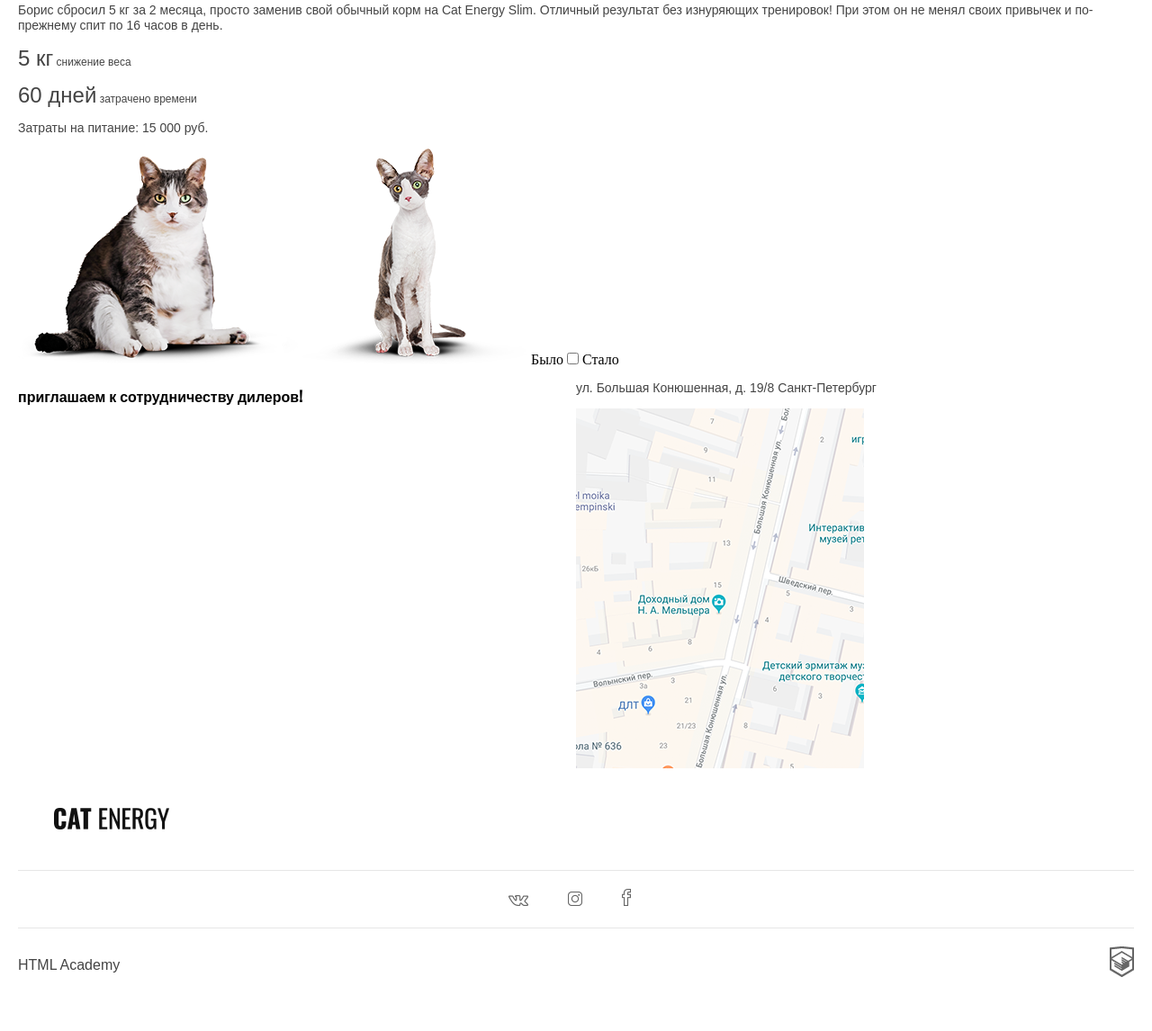
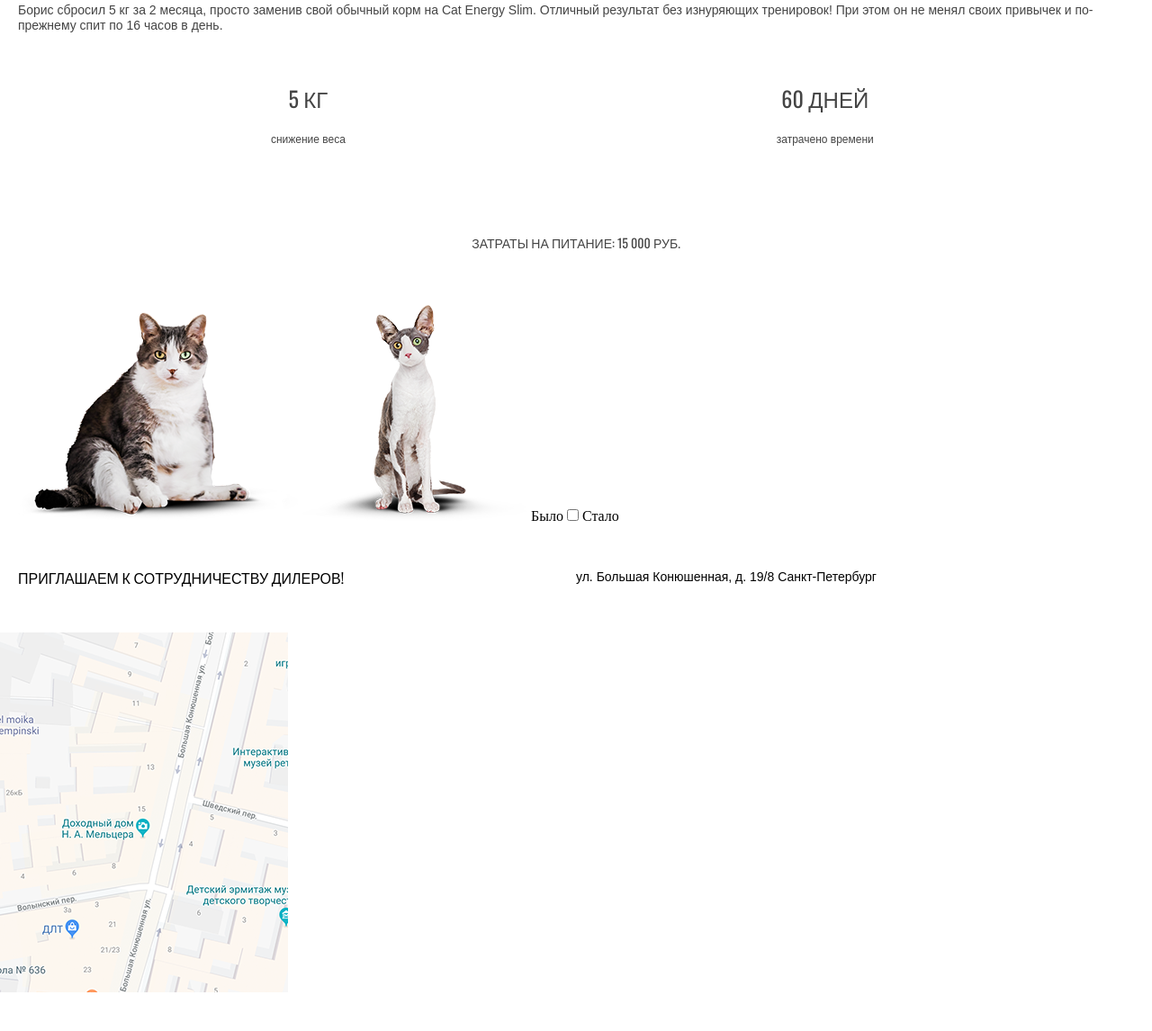
Before and after one commit to akaomy/127007-cat-energy-19, a website: page source/index.html in a window 1280 px wide. Shown: the part 1654-2800 px from the top of the page at 90% size. Before the commit the page ends 2772 px from the top, so only its background shows below. Drawn offline with nearby package versions, Linux system fonts and the light colour scheme; files that its build step writes are made by us from their sources.

Commit message:
fix paddings, margins and fonts for index.html

```diff
--- a/source/index.html
+++ b/source/index.html
@@ -102,14 +102,16 @@
                     Борис сбросил 5 кг за 2 месяца, просто заменив свой обычный корм на Cat Energy Slim. Отличный результат
                     без изнуряющих тренировок! При этом он не менял своих привычек и по-прежнему спит по 16 часов в день.
                 </p>
-                <p class="beforeafter__emphasys-wrapper">
-                    <span class="beforeafter__emphasys">5 кг</span>
-                    снижение веса
-                </p>
-                <p class="beforeafter__emphasys-wrapper">
-                    <span class="beforeafter__emphasys">60 дней</span>
-                    затрачено  времени
-                </p>
+                <div class="beforeafter__stats-main-wrapper">
+                    <div class="beforeafter__weight-wrapper">
+                        <p class="beforeafter__stat">5 кг</p>
+                        <p class="beforeafter__stat-description">снижение веса</p>
+                    </div>
+                    <div class="beforeafter__days-wrapper">
+                        <p class="beforeafter__stat">60 дней</p>
+                        <p class="beforeafter__stat-description">затрачено  времени</p>
+                    </div>
+                </div>
                 <p class="beforeafter__meal-cost">Затраты на питание: 15 000 руб.</p>
                 <img class="beforeafter__before-img" src="img/before-mobile.png" alt="before cat">
                 <img class="beforeafter__after-img" src="img/after-mobile.png" alt="after cat">
@@ -122,8 +124,8 @@
             </section>
             <section class="contacts">
                 <div class="contacts__info-wrapper">
-                    <h4 class="contacts__header">приглашаем  к сотрудничеству  дилеров!</h4>
-                    <p class="contacts__address">ул. Большая Конюшенная, д. 19/8 Санкт-Петербург</p>
+                    <div class="contacts__header">приглашаем  к сотрудничеству  дилеров!</div>
+                    <div class="contacts__address">ул. Большая Конюшенная, д. 19/8 Санкт-Петербург</div>
                 </div>
                 <img class="contacts__map" src="./img/map.png" alt="map">
             </section>
--- a/source/less/components/advantage.less
+++ b/source/less/components/advantage.less
@@ -5,11 +5,13 @@
 }
 
 .advantage__title {
+    font-family: @Oswald;
     font-size: @headersize;
+    font-weight: @regular;
 }
 
 .advantage__description {
-    font-size: @paragraphsize;
+    font-size: @paragraph;
 }
 
 .advantage__icon-wrapper {
--- a/source/less/components/beforeafter.less
+++ b/source/less/components/beforeafter.less
@@ -6,24 +6,51 @@
 
 .beforeafter__header {
     font-size: @headersize;
+    font-family: @Oswald;
+    font-weight: @regular;
 }
 
 .beforeafter__description {
-    font-size: @paragraphsize;
-}
-
-.beforeafter__emphasys-wrapper {
-    font-size: @fontsizesmall;
-}
-
-.beforeafter__emphasys {
-    font-size: @fontsizecardstitle;
+    font-size: @paragraph;
 }
 
 .beforeafter__meal-cost {
-    font-size: @paragraphsize;
+    font-size: @paragraph;
 }
 
 .beforeafter__compare-text {
     font-size: @fontsizelinks;
 }
+
+.beforeafter__stats-main-wrapper {
+    padding-top: 20px;
+}
+
+.beforeafter__weight-wrapper,
+.beforeafter__days-wrapper {
+    width: 40%;
+    display: inline-block;
+    margin: 0 0 6% 6%;
+}
+
+.beforeafter__stat {
+    font-family: @Oswald;
+    font-size: @title;
+    font-weight: @regular;
+    text-align: center;
+    text-transform: uppercase;
+}
+
+.beforeafter__stat-description {
+    font-family: @Arial;
+    font-size: @small;
+    text-align: center;
+}
+
+.beforeafter__meal-cost {
+    font-family: @Oswald;
+    font-size: @paragraph;
+    text-transform: uppercase;
+    text-align: center;
+    margin-bottom: 60px;
+}
--- a/source/less/components/cards-section.less
+++ b/source/less/components/cards-section.less
@@ -7,15 +7,17 @@
 .card {
     background-color: @grey;
     padding: 22px;
-
 }
 
 .card__title {
-    font-size: @fontsizecardstitle;
+    font-family: @Oswald;
+    font-size: @title;
+    text-transform: uppercase;
+    font-weight: @regular;
 }
 
 .card__description {
-    font-size: @paragraphsize;
+    font-size: @paragraph;
 }
 
 .card__learn-more {
--- a/source/less/components/contacts.less
+++ b/source/less/components/contacts.less
@@ -1,7 +1,8 @@
 @import "../variables.less";
 
 .contacts__info-wrapper {
-    margin: 0 @margincommon;
+    margin: 50px @margincommon;
+    padding-bottom: 20px;
 }
 
 .contacts__map {
@@ -11,13 +12,14 @@
 .contacts__header {
     font-family: @Oswald;
     font-size: @fontsizelinks;
-    font-style: uppercase;
+    text-transform: uppercase;
     width: 50%;
     float: left;
 }
 
 .contacts__address {
-    font-size: @paragraphsize;
+    font-family: @Arial;
+    font-size: @paragraph;
     width: 50%;
     float: right;
 }
--- a/source/less/components/form__wrapper.less
+++ b/source/less/components/form__wrapper.less
@@ -8,14 +8,14 @@
 .form__text-header {
     font-family: @Oswald;
     font-size: @headersize;
-    font-weight: @weighregular;
+    font-weight: @regular;
     margin: 0 @margincommon;
 }
 
 .form__slogan {
     font-family: @Oswald;
-    font-size: @paragraphsize;
-    font-weight: @weighregular;
+    font-size: @paragraph;
+    font-weight: @regular;
     text-transform: uppercase;
     display: inline-block;
     padding-top: 40px;
@@ -33,6 +33,6 @@
 
 .form__legend-info {
     font-family: @Arial;
-    font-size: @paragraphsize;
+    font-size: @paragraph;
     text-align: center;
 }
--- a/source/less/components/hero-section.less
+++ b/source/less/components/hero-section.less
@@ -20,7 +20,7 @@
 
 .hero-section__action-btn { // something went wrong here
     font-family: @Oswald;
-    font-size: @paragraphsize;
+    font-size: @paragraph;
     color: white;
     text-transform: uppercase;
     position: absolute;
@@ -34,7 +34,7 @@
 .hero-section__header-text,
 .hero-section__paragraph-slogan {
     font-family: @Oswald;
-    font-weight: @weighregular;
+    font-weight: @regular;
     text-align: center;
     color: @white;
 }
@@ -45,6 +45,6 @@
 }
 
 .hero-section__paragraph-slogan {
-    font-size: @paragraphsize;
+    font-size: @paragraph;
     text-transform: uppercase;
 }
--- a/source/less/components/page-footer.less
+++ b/source/less/components/page-footer.less
@@ -23,6 +23,12 @@
     padding: 20px;
 }
 
+.page-footer__logo {
+    display: block;
+    margin-left: auto;
+    margin-right: auto;
+}
+
 .page-footer__logo-section {
     border-top: @bordergrey 1px solid;
 }
--- a/source/less/variables.less
+++ b/source/less/variables.less
@@ -2,12 +2,12 @@
 @Arial: 'Arial', sans-serif;
 @Oswald: 'Oswald', sans-serif;
 @headersize: 36px;
-@fontsizecardstitle: 24px;
+@title: 24px;
 @fontsizemenu: 20px;
 @fontsizelinks: 16px;
-@paragraphsize: 14px;
-@fontsizesmall: 12px;
-@weighregular: 400;
+@paragraph: 14px;
+@small: 12px;
+@regular: 400;
 @fontweightmedium: 500;
 @lineheightgeneral: 1.2;
 
```
